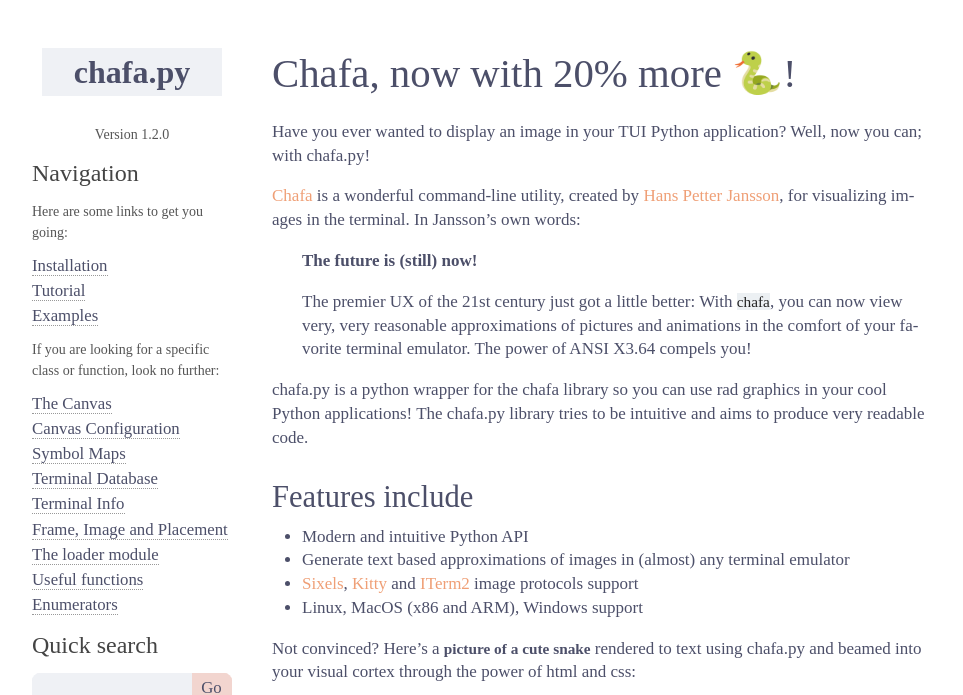
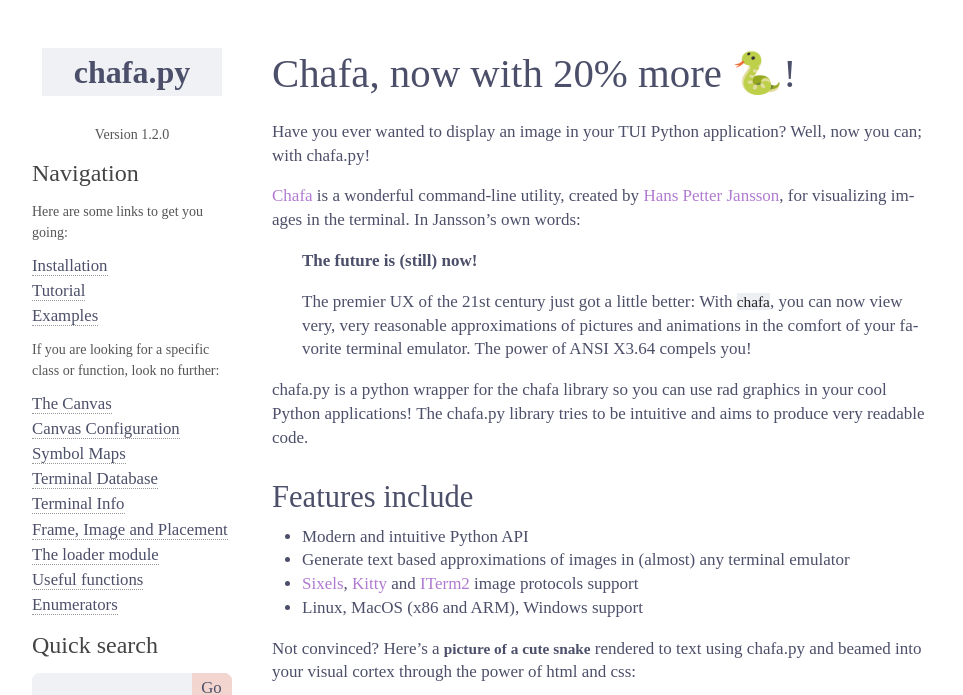
Before and after one commit to GuardKenzie/chafa.py, a Sphinx documentation site: the page built from docs/index.rst, in a window 1280 px wide. Shown: the top 695 px of the page, without its empty margins (148-1111 px from the left). Built offline with Sphinx 7.4.7, drawn with Linux system fonts in a browser that asks for light colours; some web fonts are replaced.

Commit message:
Docs: Some CSS work

```diff
--- a/docs/_static/custom.css
+++ b/docs/_static/custom.css
@@ -25,7 +25,7 @@
     --rosewater: #f2d5cf;
     --flamingo:  #eebebe;
     --pink:      #f4b8e4;
-    --mauve:     #ca9ee6;
+    --mauve:     hsl(277, 59%, 76%);
     --red:       #e78284;
     --peach:     #ef9f76;
     --maroon:    #ea999c;
@@ -47,11 +47,27 @@
     --property:  var(--green);
     --attribute: var(--green);
 
-    --links: var(--peach);
+    --links: hsl(277, 49%, 65%);;
+}
+
+a:visited {
+    color: var(--links);
 }
 
 div.sphinxsidebarwrapper p.blurb {
     text-align: center;
+}
+
+div.sphinxsidebarwrapper code.xref.py-class:hover {
+    background-color: initial;
+}
+
+div.sphinxsidebar a:hover code {
+    background-color: inherit;
+}
+
+div.sphinxsidebar code {
+    color: inherit;
 }
 
 img {
```
